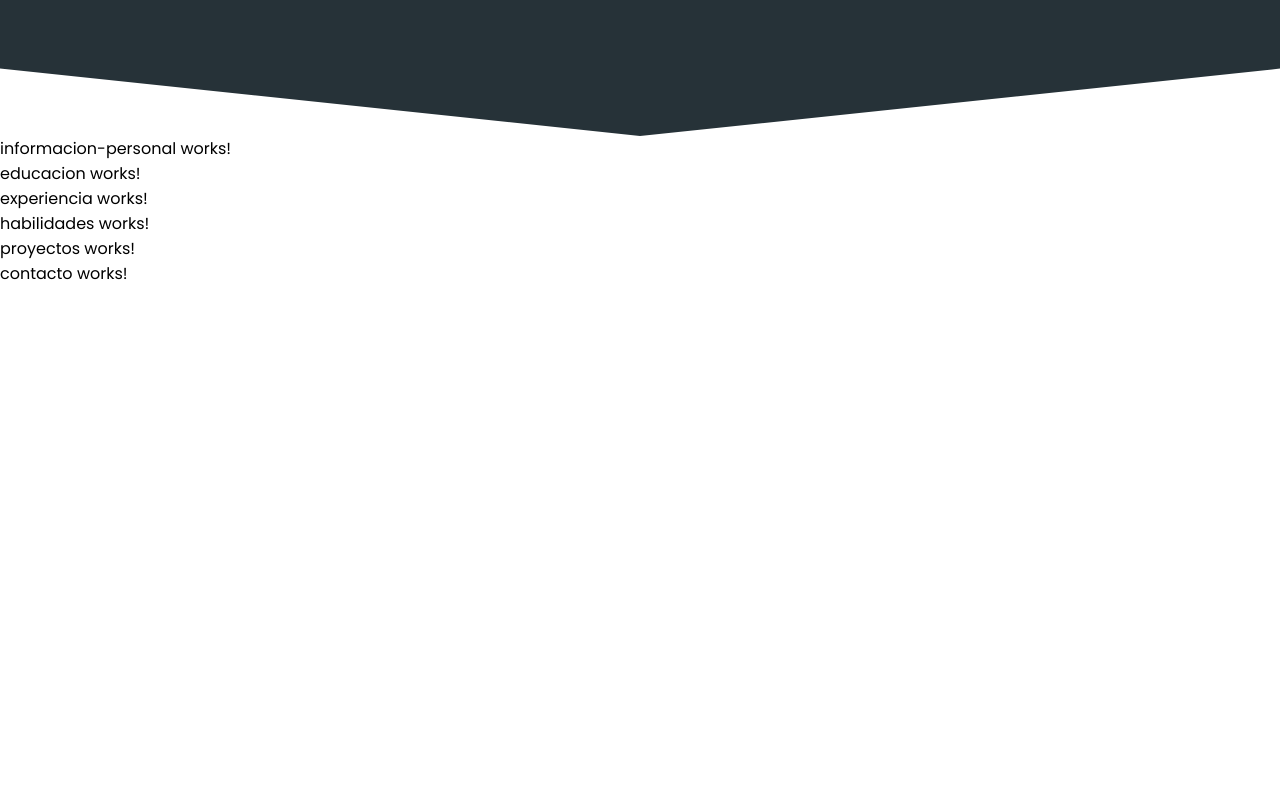
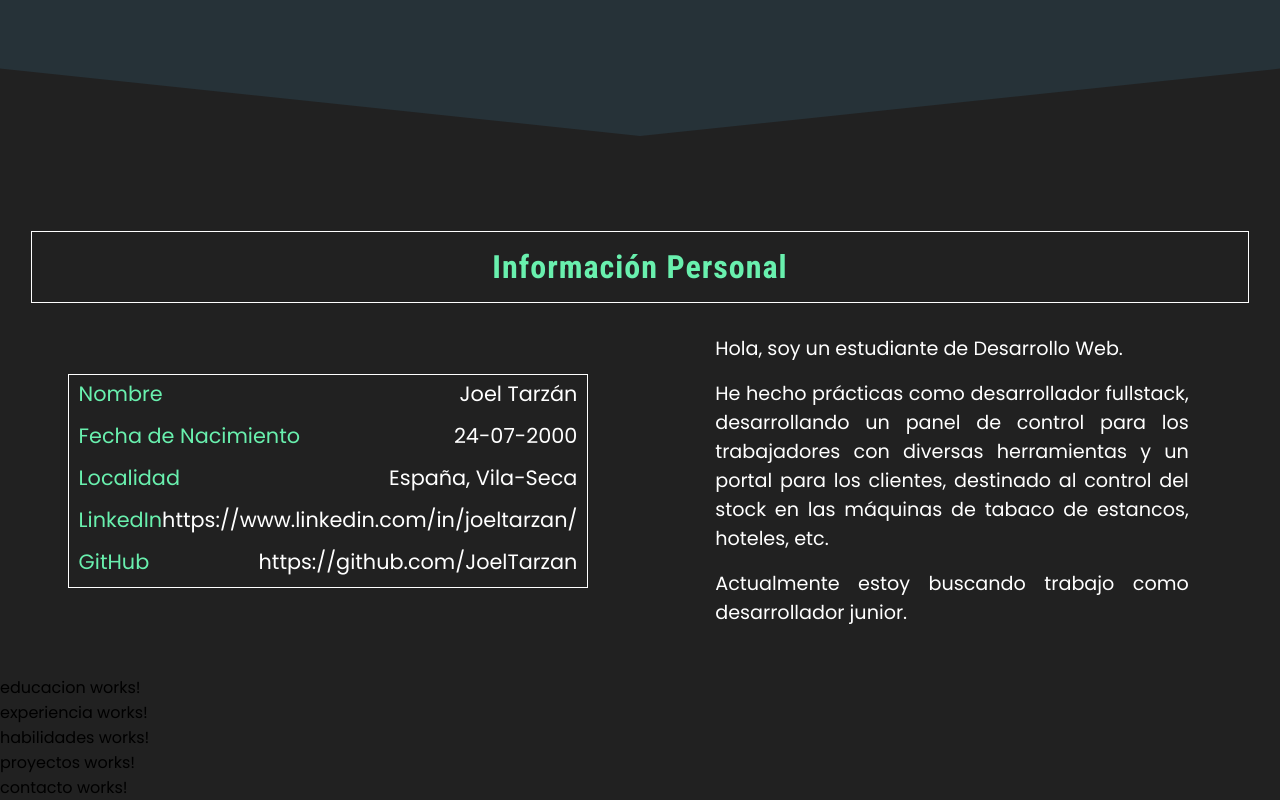
Before and after one commit to JoelTarzan/portfolio, an Angular app: page / in a window 1280 px wide. Shown: the part 538-1338 px from the top of the page. Before the commit the page ends 824 px from the top, so only its background shows below. Built offline with nearby package versions, Linux system fonts and the light colour scheme.

Commit message:
Componente Informacion personal finalizado

```diff
--- a/src/app/app.component.css
+++ b/src/app/app.component.css
@@ -0,0 +1,9 @@
+:host {
+  display: block;
+  background-color: var(--black);
+}
+
+:host.pc .container {
+  display: grid;
+  grid-template-columns: 1fr 1fr;
+}
--- a/src/app/informacion-personal/informacion-personal.component.css
+++ b/src/app/informacion-personal/informacion-personal.component.css
@@ -0,0 +1,71 @@
+:host {
+  display: block;
+  color: white;
+  padding: 3rem 2rem;
+}
+
+.container {
+  gap: 2rem;
+  display: grid;
+}
+
+table {
+  font-size: 1.3rem;
+  outline: 1px solid white;
+}
+
+table tr {
+  height: 40px;
+}
+
+table tr td {
+  padding-left: 0.5rem;
+  padding-right: 0.5rem;
+}
+
+.flex {
+  display: flex;
+  justify-content: space-between;
+}
+
+.misDatos-key {
+  color: var(--green);
+}
+
+a {
+  color: white;
+  text-decoration: none;
+}
+
+a:hover {
+  color: var(--green-light);
+}
+
+section p {
+  font-size: 1.2rem;
+  text-align: justify;
+}
+
+section p:not(:first-child) {
+  margin-top: 1rem;
+}
+
+/* PC */
+
+:host.pc {
+  margin-top: 3rem;
+}
+
+:host.pc .container {
+  grid-template-columns: 1fr 1fr;
+}
+
+:host.pc h1 {
+  grid-column: 1/3;
+}
+
+:host.pc section,
+:host.pc table {
+  width: 80%;
+  margin: auto;
+}
--- a/src/app/informacion-personal/informacion-personal.component.html
+++ b/src/app/informacion-personal/informacion-personal.component.html
@@ -1 +1,24 @@
-<p>informacion-personal works!</p>
+<div class="container">
+  <h1 class="title">
+    <span>Información Personal</span>
+  </h1>
+
+  <table>
+    <tbody>
+      <tr *ngFor="let dato of misDatos | keyvalue : returnZero; let i = index">
+        <td class="flex">
+          <span class="misDatos-key">{{ dato.key }}</span>
+          <ng-template *ngIf="i > 2; then thenBlock else elseBlock"></ng-template>
+          <ng-template #thenBlock><a href="{{ dato.value }}">{{ dato.value }}</a></ng-template>
+          <ng-template #elseBlock>{{ dato.value }}</ng-template>
+        </td>
+      </tr>
+    </tbody>
+  </table>
+
+  <section>
+    <p *ngFor="let sentence of sobreMi">
+      {{sentence}}
+    </p>
+  </section>
+</div>
--- a/src/app/informacion-personal/informacion-personal.component.ts
+++ b/src/app/informacion-personal/informacion-personal.component.ts
@@ -1,10 +1,33 @@
-import { Component } from '@angular/core';
+import {Component, OnInit} from '@angular/core';
 
 @Component({
   selector: 'informacion-personal',
   templateUrl: './informacion-personal.component.html',
   styleUrls: ['./informacion-personal.component.css']
 })
-export class InformacionPersonalComponent {
+export class InformacionPersonalComponent implements OnInit {
+  misDatos: any = {
+    'Nombre': 'Joel Tarzán',
+    'Fecha de Nacimiento': '24-07-2000',
+    'Localidad': 'España, Vila-Seca',
+    'LinkedIn': 'https://www.linkedin.com/in/joeltarzan/',
+    'GitHub': 'https://github.com/JoelTarzan'
+  }
+  sobreMi: string[] = [
+    'Hola, soy un estudiante de Desarrollo Web.',
+    'He hecho prácticas como desarrollador fullstack, desarrollando un panel de control para los trabajadores con diversas herramientas y un portal para los clientes, destinado al control del stock en las máquinas de tabaco de estancos, hoteles, etc.',
+    'Actualmente estoy buscando trabajo como desarrollador junior.'
+  ]
 
+  constructor() {
+
+  }
+
+  ngOnInit(): void {
+
+  }
+
+  returnZero() {
+    return 0;
+  }
 }
```
Also changed, not shown: src/app/modelos/modelos.ts (added), 1 other file (tests, documents, lock files or other folders).
